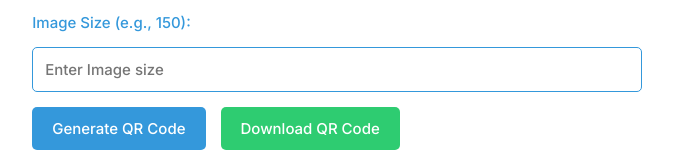
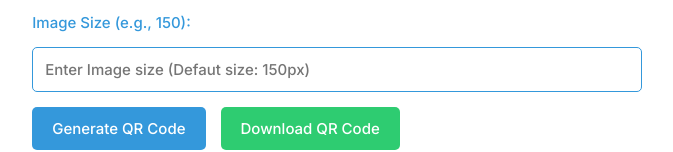
Before and after one commit to VijayasuriyanV/QRCodeGenerator, a React (Vite) app: page / in a window 1280 px wide. Shown: the part 382-534 px from the top of the page, without its empty margins (303-976 px from the left). Built offline with nearby package versions, Linux system fonts and the light colour scheme.

Commit message:
Update placeholder text in size input field to include default size

```diff
--- a/QrCode.jsx
+++ b/QrCode.jsx
@@ -79,7 +79,7 @@ function QrCode() {
         <input
           type="text"
           id="size-input"
-          placeholder="Enter Image size"
+          placeholder="Enter Image size (Defaut size: 150px)"
           value={qrsize}
           onChange={(e) => setqrSize(e.target.value)}
         />
```
